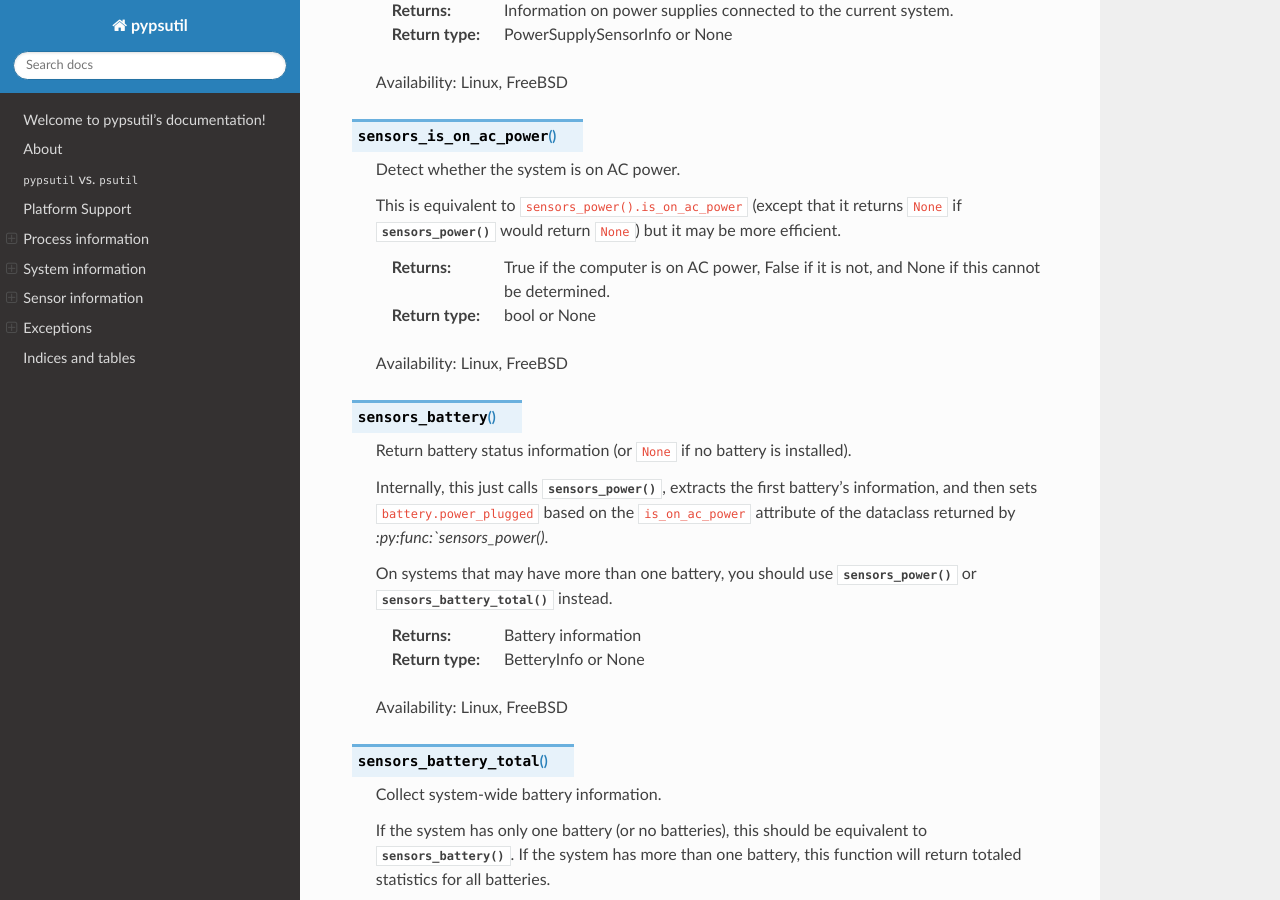
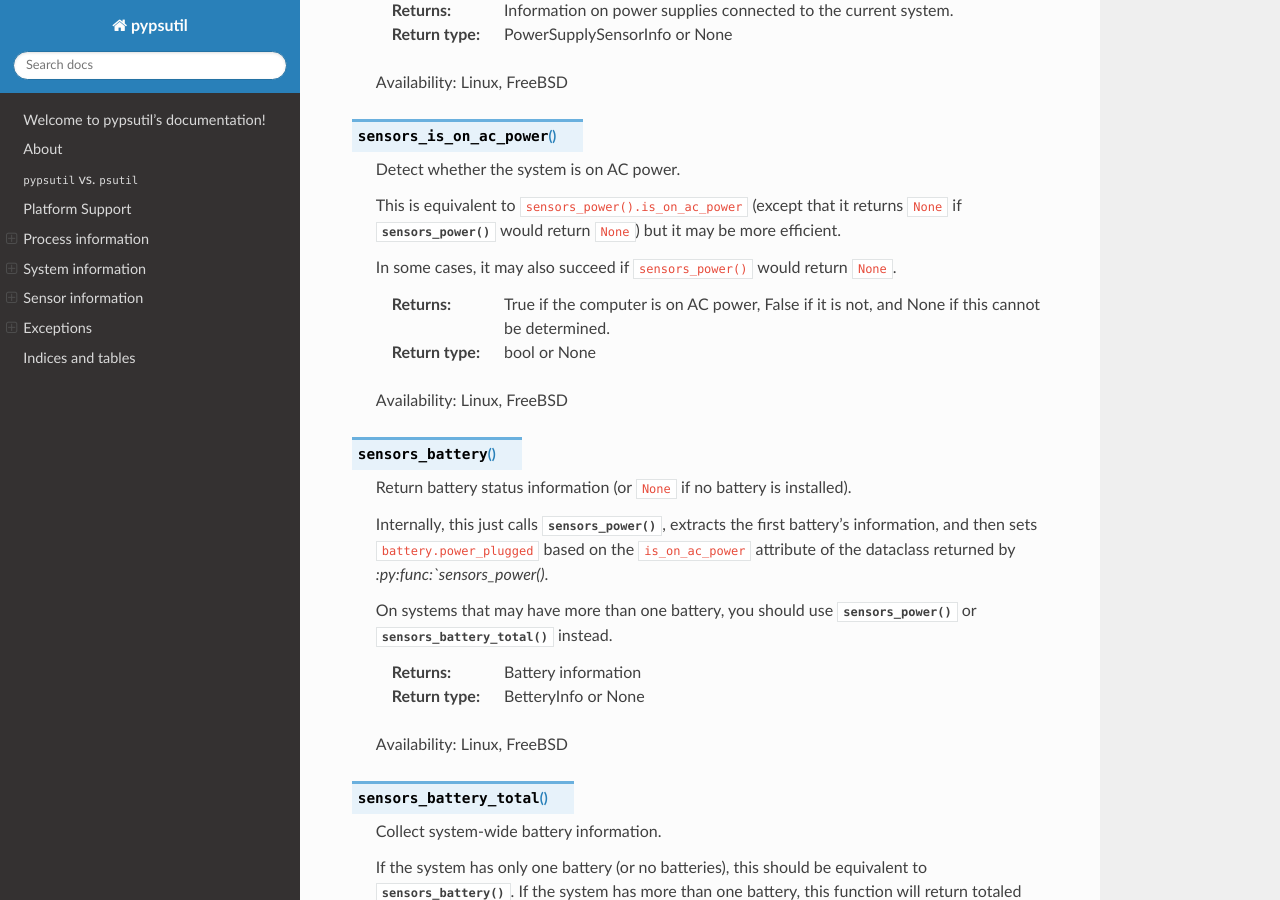
Before and after one commit to cptpcrd/pypsutil, a Sphinx documentation site: the page built from docs/index.rst, in a window 1280 px wide and 900 px high, scrolled down 18232 px. Built offline with Sphinx 7.4.7 and the Read the Docs theme 2.0.0, drawn with Linux system fonts in a browser that asks for light colours.

Commit message:
docs: Add extra note to sensors_is_on_ac_power() docs

```diff
--- a/docs/index.rst
+++ b/docs/index.rst
@@ -863,6 +863,8 @@ Sensor information
    This is equivalent to ``sensors_power().is_on_ac_power`` (except that it returns ``None`` if
    :py:func:`sensors_power()` would return ``None``) but it may be more efficient.
 
+   In some cases, it may also succeed if ``sensors_power()`` would return ``None``.
+
    :returns:
         True if the computer is on AC power, False if it is not, and None if this cannot be
         determined.
```
